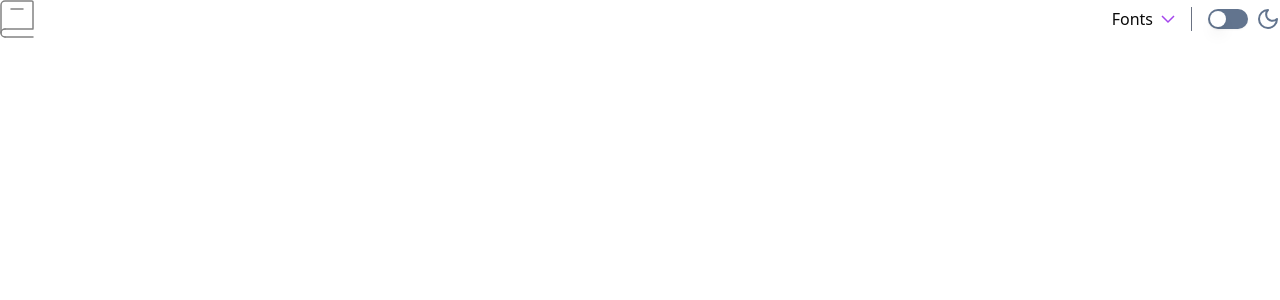
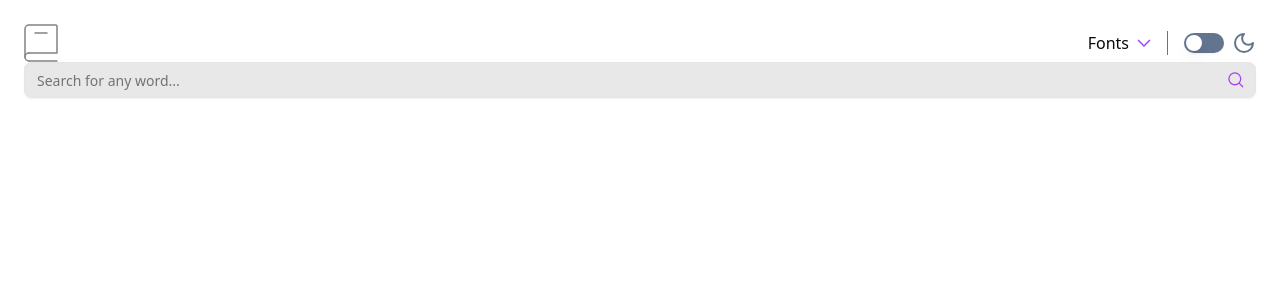
Before and after one commit to SuhasPatnaik/shabdkosh, a React (Vite) app: page / in a window 1280 px wide. Shown: the top 300 px of the page. Built offline with nearby package versions, Linux system fonts and the light colour scheme; the HTML template or start-up script is replaced by a standard one.

Commit message:
Styled Search box component created

```diff
--- a/src/App.tsx
+++ b/src/App.tsx
@@ -1,10 +1,14 @@
 import "./App.css";
-import Header from "./components/header";
+import Header from "./components/Header";
+import SearchBar from "./components/SearchBar";
 
 function App() {
   return (
     <>
-      <Header />
+      <div className="py-6 px-6">
+        <Header />
+        <SearchBar />
+      </div>
     </>
   );
 }
--- /dev/null
+++ b/src/components/SearchBar.tsx
@@ -0,0 +1,11 @@
+import { Input } from "./ui/input";
+
+export default function SearchBar() {
+  return (
+    <Input
+      type="text"
+      className="bg-neutral-300 dark:bg-neutral-700"
+      placeholder="Search for any word..."
+    />
+  );
+}
--- /dev/null
+++ b/src/components/ui/input.tsx
@@ -0,0 +1,27 @@
+import * as React from "react";
+import { cn } from "../../lib/utils";
+
+function Input({ className, type, ...props }: React.ComponentProps<"input">) {
+  return (
+    <div className="relative">
+      <input
+        type={type}
+        data-slot="input"
+        className={cn(
+          "border-input file:text-foreground placeholder:text-muted-foreground selection:bg-primary selection:text-primary-foreground aria-invalid:outline-destructive/60 aria-invalid:ring-destructive/20 dark:aria-invalid:outline-destructive dark:aria-invalid:ring-destructive/50 ring-ring/10 dark:ring-ring/20 dark:outline-ring/40 outline-ring/50 aria-invalid:border-destructive/60 dark:aria-invalid:border-destructive flex h-9 w-full min-w-0 rounded-md border bg-transparent px-3 py-1 text-base shadow-xs transition-[color,box-shadow] file:inline-flex file:h-7 file:border-0 file:bg-transparent file:text-sm file:font-medium focus-visible:ring-0 focus-visible:border-2 focus-visible:border-primary-accent caret-primary-accent focus-visible:outline-0 disabled:pointer-events-none disabled:cursor-not-allowed disabled:opacity-50 aria-invalid:focus-visible:ring-[3px] aria-invalid:focus-visible:outline-none md:text-sm dark:aria-invalid:focus-visible:ring-4",
+          className
+        )}
+        {...props}
+      />
+      <div className="absolute inset-y-0 right-0 flex items-center pr-3 cursor-pointer">
+        <img
+          src="/images/icon-search.svg"
+          alt="Search Icon"
+          className="size-4"
+        />
+      </div>
+    </div>
+  );
+}
+
+export { Input };
```
